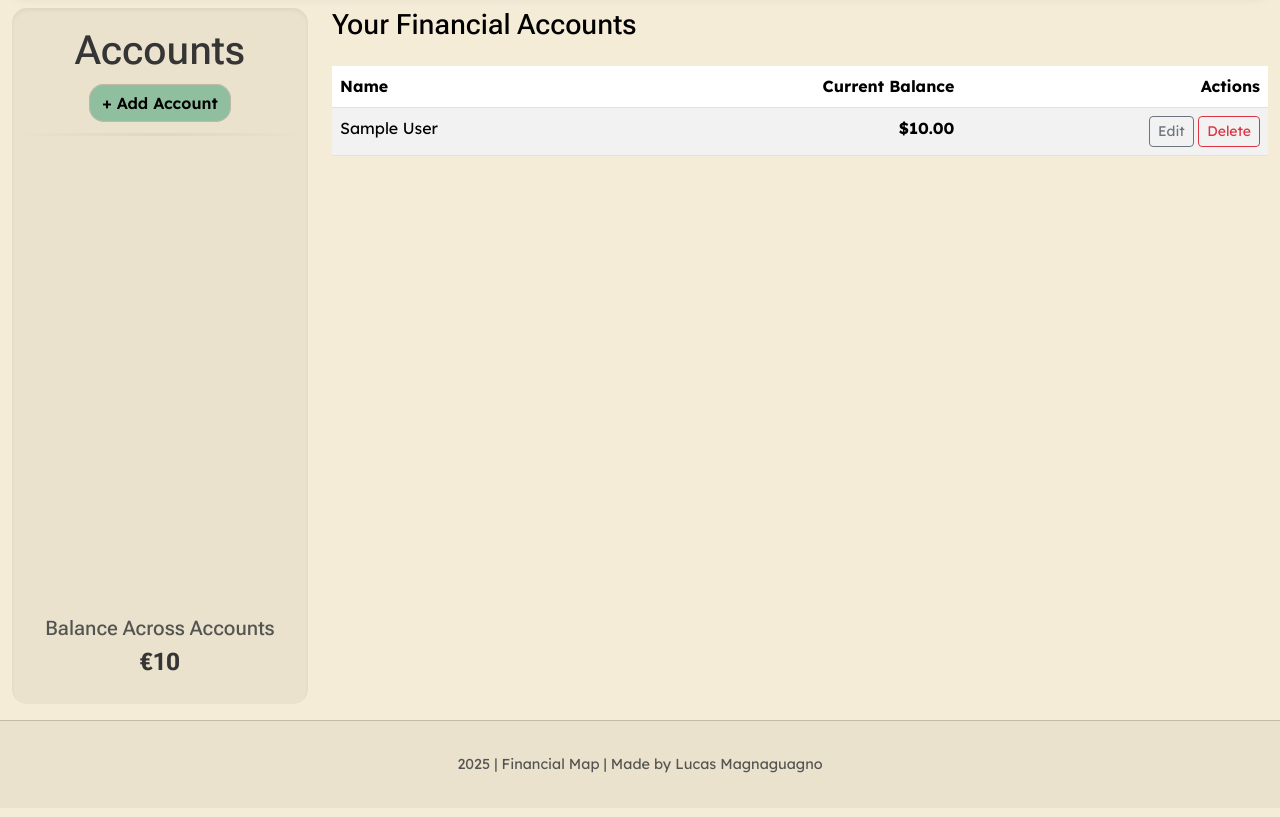
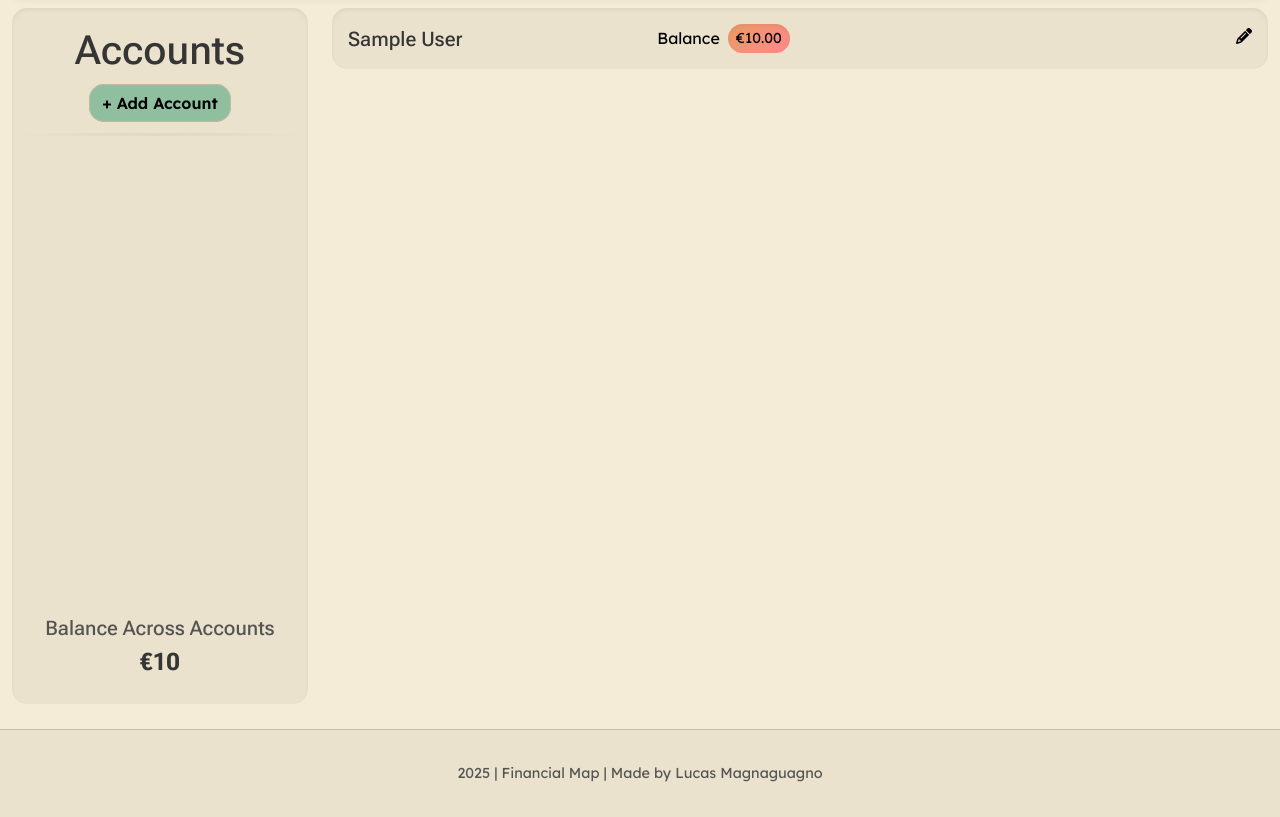
Before and after one commit to mlucasmichel/finantial-map-app, a Django app: page /accounts/ in a window 1280 px wide. Shown: the part 101-918 px from the top of the page. Before the commit the page ends 874 px from the top, so only its background shows below. Run offline with Django 4.2, Linux system fonts and the light colour scheme; a user stored in the database is signed in; tables that the repository leaves empty hold one stand-in row (values such as "Sample post"); some libraries are stand-ins or nearby versions.

Commit message:
Refactor account list layout and improve styling

```diff
--- a/budget/templates/budget/account_list.html
+++ b/budget/templates/budget/account_list.html
@@ -6,31 +6,26 @@
 {% endblock sidebar_content %}
 
 {% block main_content %}
-    <h1 class="h3 mb-4">Your Financial Accounts</h1>
 
 {% if accounts %}
-        <div class="table-responsive">
-            <table class="table table-striped table-hover">
-                <thead>
-                    <tr>
-                        <th>Name</th>
-                        <th class="text-end">Current Balance</th>
-                        <th class="text-end">Actions</th>
-                    </tr>
-                </thead>
-                <tbody>
+<div class="responsive-scroll">
     {% for account in accounts %}
-                    <tr>
-                        <td>{{ account.name }}</td>
-                        <td class="text-end fw-bold">${{ account.balance|floatformat:2 }}</td>
-                        <td class="text-end">
-                            <a href="{% url 'account_update' account.pk %}" class="btn btn-sm btn-outline-secondary">Edit</a>
-                            <a href="{% url 'account_delete' account.pk %}" class="btn btn-sm btn-outline-danger">Delete</a>
-                        </td>
-                    </tr>
+    <div class="main-card p-3 my-3 mt-md-0 align-items-center">
+        <div class="row">
+            <div class="col-4 d-flex align-items-center">
+                <h5 class="text-capitalize mb-0">{{ account.name }}</h5>
+            </div>
+            <div class="d-flex align-items-center col-4">
+                <div class="me-2">Balance</div>
+                <div class="text-bubble">€{{ account.balance|floatformat:2 }}</div>
+            </div>
+            <div class="col-4 account-card-actions d-flex justify-content-end">
+                <a href="{% url 'account_update' account.pk %}"><i class="fa-solid fa-pencil"></i></a>
+            </div>
+        </div>
+    </div>
     {% endfor %}
-                </tbody>
-            </table>
+
 </div>
 {% else %}
 <div class="alert alert-info">You haven't added any accounts yet.</div>
--- a/budget/templates/budget/two_column_base.html
+++ b/budget/templates/budget/two_column_base.html
@@ -8,7 +8,7 @@
         {% endblock sidebar_content %}
     </div>
 
-    <div class="col-md-9">
+    <div class="col-md-9 mb-2">
         {% block main_content %}
         {% endblock main_content %}
     </div>
--- a/static/css/style.css
+++ b/static/css/style.css
@@ -59,6 +59,9 @@ hr {
 }
 .color-accent {
   color: var(--accent-100);
+}
+.text-capitalize {
+  text-transform: capitalize;
 }
 /* Text */
 .text-bubble {
@@ -228,10 +231,15 @@ h6 {
   font-family: var(--font-secondary);
 }
 hr {
-   border: 0;
-    height: 3px;
-    background: var(--bg-300);
-    background-image: linear-gradient(to right, var(--bg-200), var(--bg-300), var(--bg-200));
+  border: 0;
+  height: 3px;
+  background: var(--bg-300);
+  background-image: linear-gradient(
+    to right,
+    var(--bg-200),
+    var(--bg-300),
+    var(--bg-200)
+  );
 }
 
 /* Nav Bar */
@@ -404,14 +412,13 @@ footer {
 
 /* --- Media Queries --- */
 @media screen and (min-width: 768px) {
-  .chart-card {
-    min-height: 400px;
-    max-height: 400px;
-  }
-  .card-content {
-    max-height: 360px;
-  }
   .side-bar-card {
     height: calc(-104px + 100vh);
   }
+  .responsive-scroll {
+    overflow-y: scroll;
+    scrollbar-width: thin;
+    scrollbar-color: var(--bg-300) transparent;
+    height: calc(-95px + 100vh);
+  }
 }
```
Also changed, not shown: 1 other file. Lines whose indentation alone changed are shown as unchanged.
